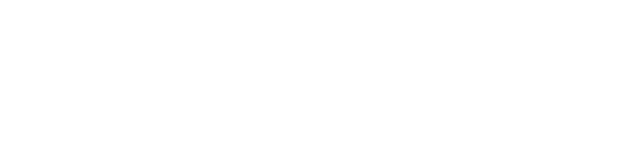
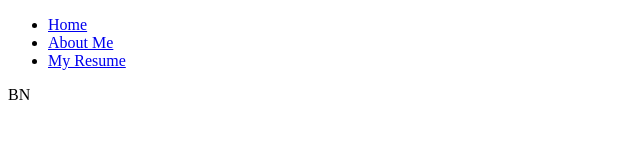
Before and after one commit to CCPS370935/CCPS370935.github.io, a plain HTML site: page index.html in a window 1280 px wide. Shown: the whole page, without its empty margins (0-640 px from the left). Drawn offline with Linux system fonts and the light colour scheme.

Commit message:
Update index.html

```diff
--- a/index.html
+++ b/index.html
@@ -2,6 +2,17 @@
 <html>
   <head>
   </head>
+  <header>
+    <nav>
+      <ul>
+        <li><a href="./index.html">Home</a></li>
+        <li><a href="./aboutme.html">About Me</a></li>
+        <li><a href="./myresume.pdf" target="_blank">My Resume</a></li>
+      </ul>
+    </nav>
+  </header>
   <body>
   </body>
+  BN<foot>
+  </foot>
 </html>
```
